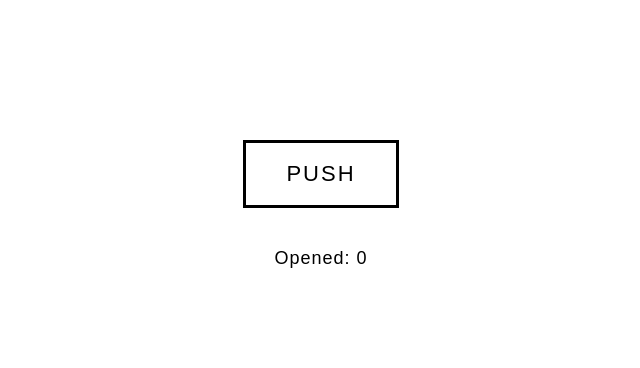
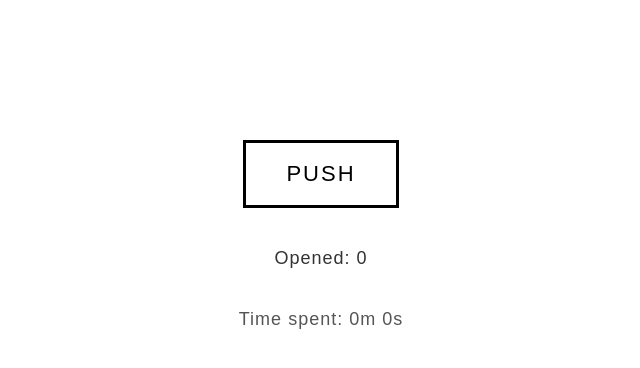
Before and after one commit to aivvdmo-gif/random-go, a plain HTML site: page index.html in a window 1280 px wide. Shown: the whole page, without its empty margins (319-959 px from the left). Drawn offline with Linux system fonts and the light colour scheme.

Commit message:
Correct color typo and enhance timer section
Fixed CSS typo and added timer display.

```diff
--- a/index.html
+++ b/index.html
@@ -25,11 +25,19 @@
       color: white;
     }
 
-    #counter{
+    #counter {
       margin-top: 40px;
       font-size: 18px;
       letter-spacing: 1px;
-      coler: #333;
+      color: #333;
+    }
+
+    #timer {
+      margin-top: 40px;
+      font-size: 18px;
+      letter-spacing: 1px;
+      color: #555;
+    }
   </style>
 </head>
 <body>
@@ -37,6 +45,7 @@
   <button id="btn">PUSH</button>
 
   <div id="counter">Opened: 0</div>
+  <div id="timer">Time spent: 0m 0s</div>
 
   <script>
     const sites = [
@@ -173,6 +182,7 @@
       document.getElementById("timer").innerText =
         `Time spent: ${minutes}m ${seconds}s`;
     }
+    setInterval(updataTimer, 1000);
 
     let remaining = [...sites];
 
```
